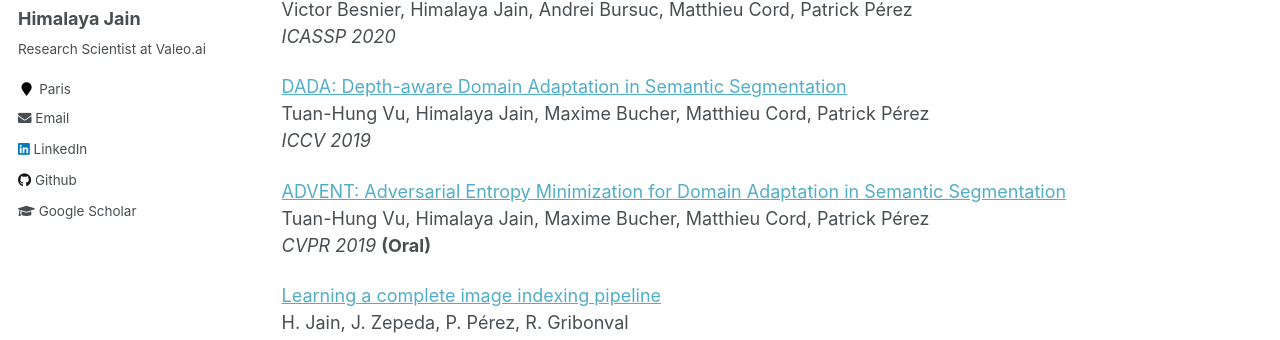
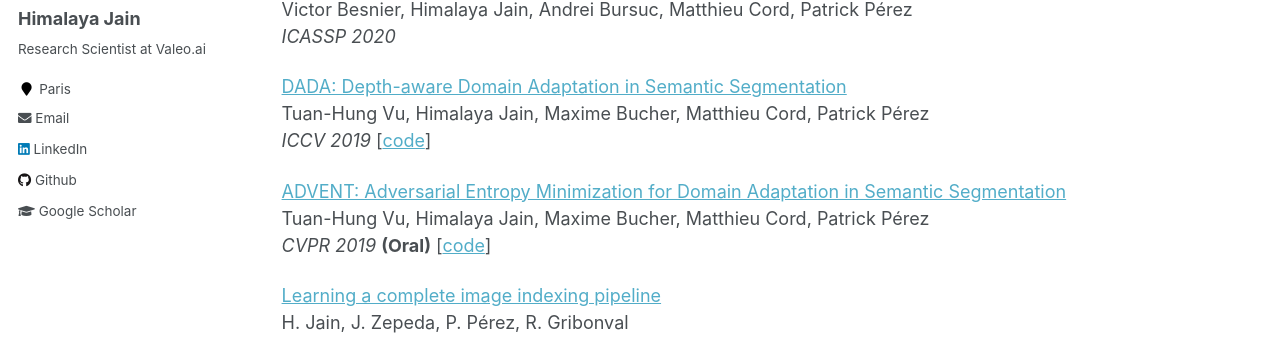
Before and after one commit to himalayajain/himalayajain.github.io, a Jekyll site: the page built from _pages/publications.md, in a window 1280 px wide and 1116 px high. Shown: the part 323-663 px from the top of the window. Built offline with Jekyll 4.4.1, drawn with Linux system fonts in a browser that asks for light colours.

Commit message:
Update publications.md

```diff
--- a/_pages/publications.md
+++ b/_pages/publications.md
@@ -16,11 +16,11 @@ Victor Besnier, Himalaya Jain, Andrei Bursuc, Matthieu Cord, Patrick Pérez
 
 [DADA: Depth-aware Domain Adaptation in Semantic Segmentation](http://openaccess.thecvf.com/content_ICCV_2019/papers/Vu_DADA_Depth-Aware_Domain_Adaptation_in_Semantic_Segmentation_ICCV_2019_paper.pdf)
 Tuan-Hung Vu, Himalaya Jain, Maxime Bucher, Matthieu Cord, Patrick Pérez
-*ICCV 2019*
+*ICCV 2019* [[code](https://github.com/valeoai/DADA)]
 
 [ADVENT: Adversarial Entropy Minimization for Domain Adaptation in Semantic Segmentation](https://zpascal.net/cvpr2019/Vu_ADVENT_Adversarial_Entropy_Minimization_for_Domain_Adaptation_in_Semantic_Segmentation_CVPR_2019_paper.pdf)
 Tuan-Hung Vu, Himalaya Jain, Maxime Bucher, Matthieu Cord, Patrick Pérez
-*CVPR 2019* **(Oral)**
+*CVPR 2019* **(Oral)** [[code](https://github.com/valeoai/ADVENT)]
 
 [Learning a complete image indexing pipeline](http://openaccess.thecvf.com/content_cvpr_2018/papers/Jain_Learning_a_Complete_CVPR_2018_paper.pdf)
 H. Jain, J. Zepeda, P. Pérez, R. Gribonval
```
